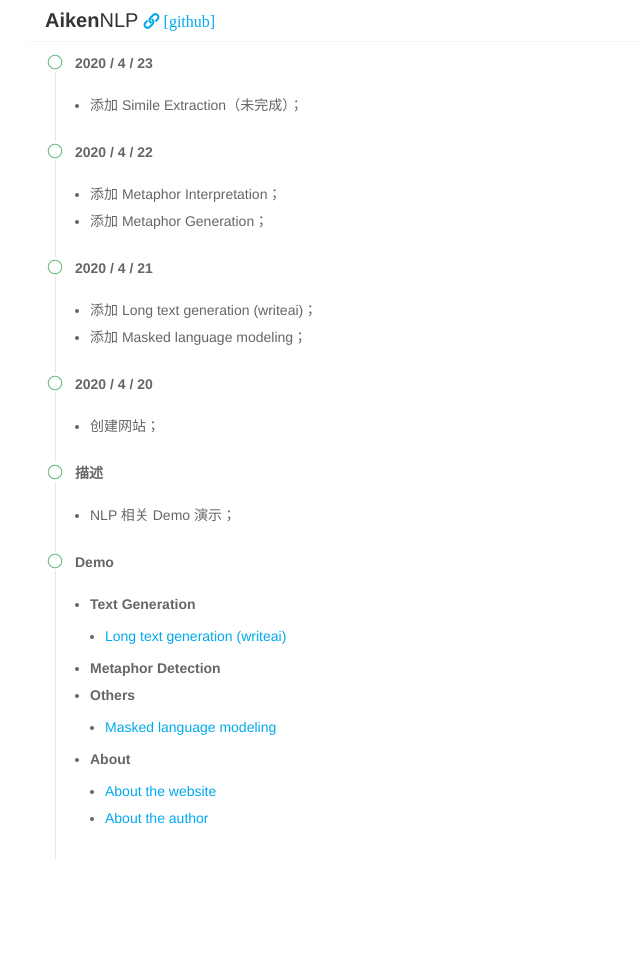
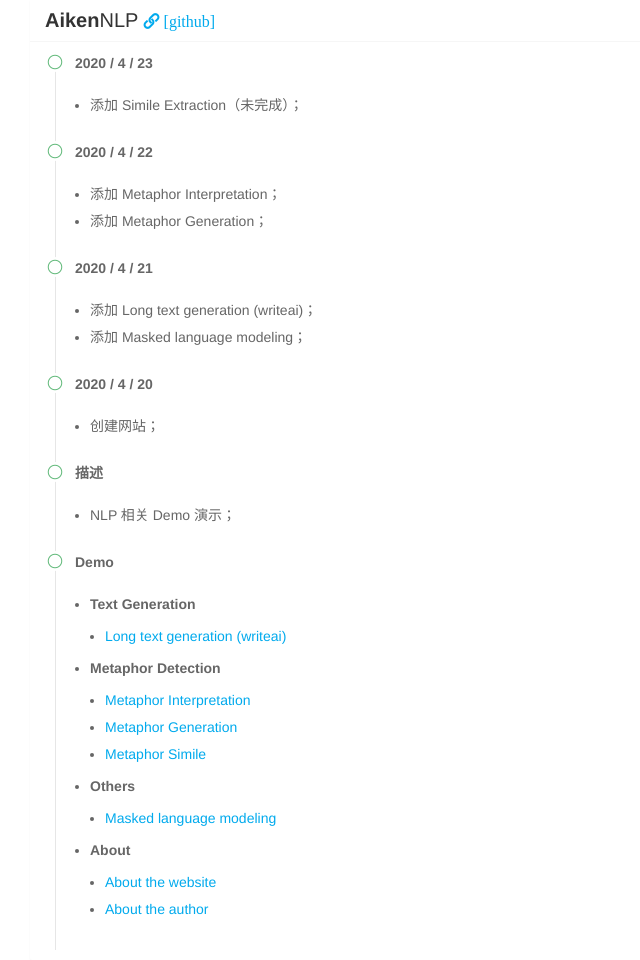
Before and after one commit to ybqu/AikenNlp, a Django app: page /about/website/ in a window 1280 px wide. Shown: the part 51-1011 px from the top of the page, without its empty margins (0-640 px from the left). Before the commit the page ends 910 px from the top, so only its background shows below. Run offline with Django 3.2, Linux system fonts and the light colour scheme; parts of the project's set-up code (start-up, migrations or seed data) failed here and were passed over.

Commit message:
:whale: Add update infomation

```diff
--- a/templates/about/website.html
+++ b/templates/about/website.html
@@ -87,6 +87,17 @@
                                 </li>
                             </ul>
                             <li><b>Metaphor Detection</b></li>
+                            <ul>
+                                <li>
+                                    <a href="/metaphor/interpretation" target="bodyframe">Metaphor Interpretation</a>
+                                </li>
+                                <li>
+                                    <a href="/metaphor/generation" target="bodyframe">Metaphor Generation</a>
+                                </li>
+                                <li>
+                                    <a href="/metaphor/simile" target="bodyframe">Metaphor Simile</a>
+                                </li>
+                            </ul>
                             <li><b>Others</b></li>
                             <ul>
                                 <li>
```
